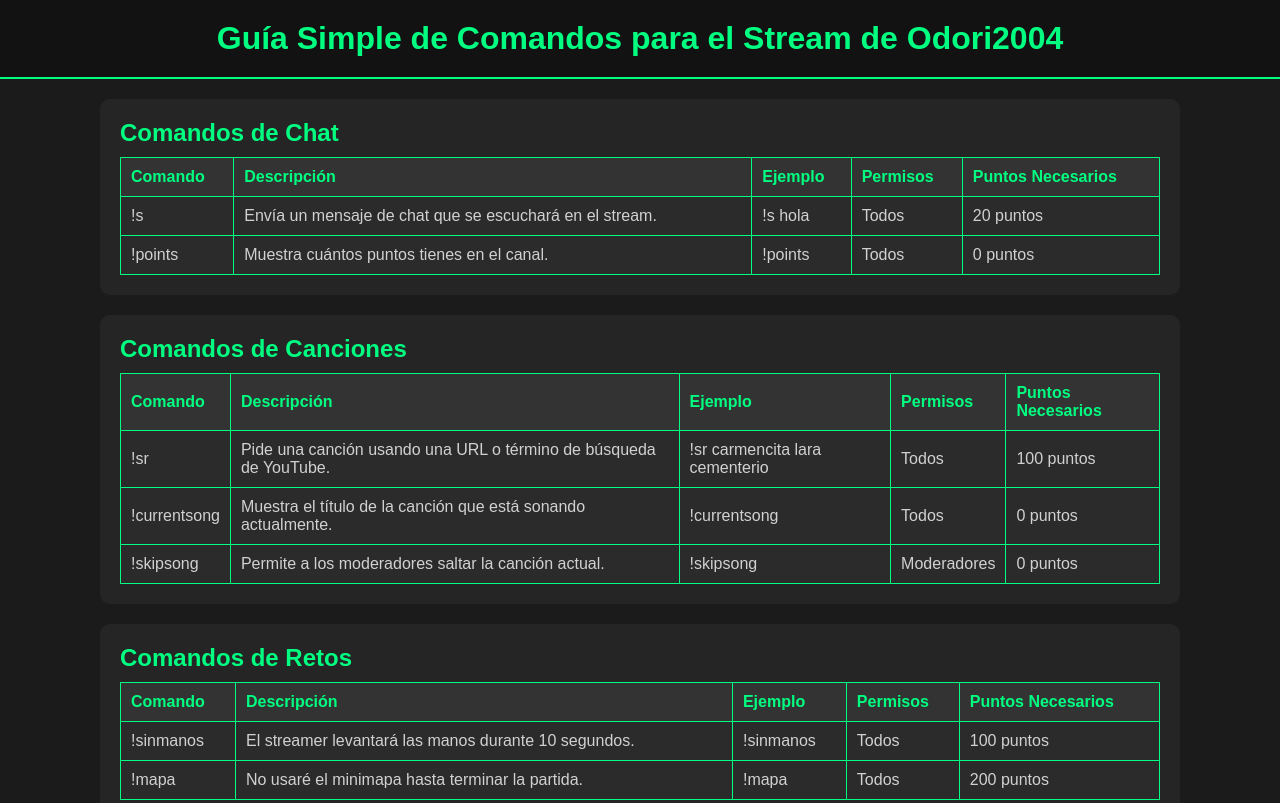
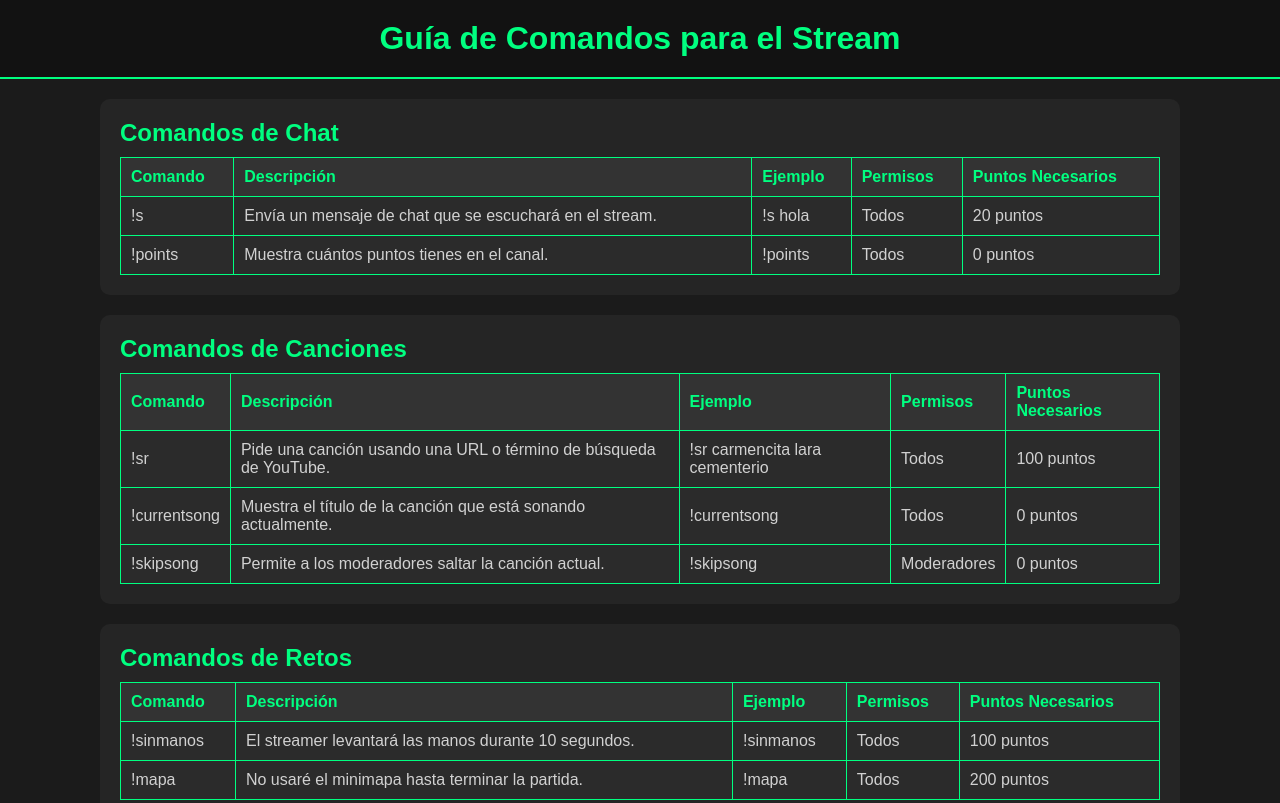
Before and after one commit to gustavo2321719/guia-de-comandos, a plain HTML site: page index.html in a window 1280 px wide. Shown: the top 803 px of the page. Drawn offline with Linux system fonts and the light colour scheme.

Commit message:
Update index.html
dgyfujfghjkv

```diff
--- a/index.html
+++ b/index.html
@@ -76,7 +76,7 @@
 </head>
 <body>
     <header>
-        <h1>Guía Simple de Comandos para el Stream de Odori2004</h1>
+        <h1>Guía de Comandos para el Stream</h1>
     </header>
 
     <section><!-- chat -->
```
